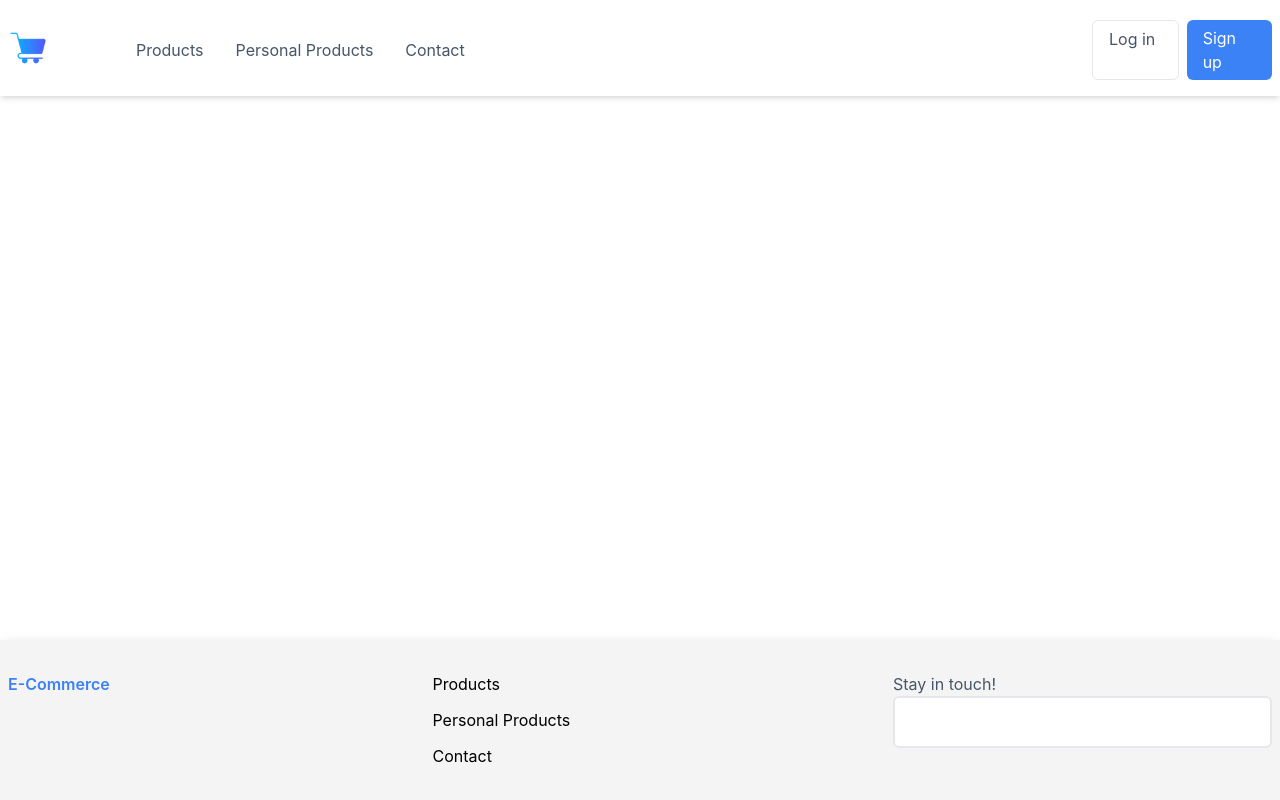
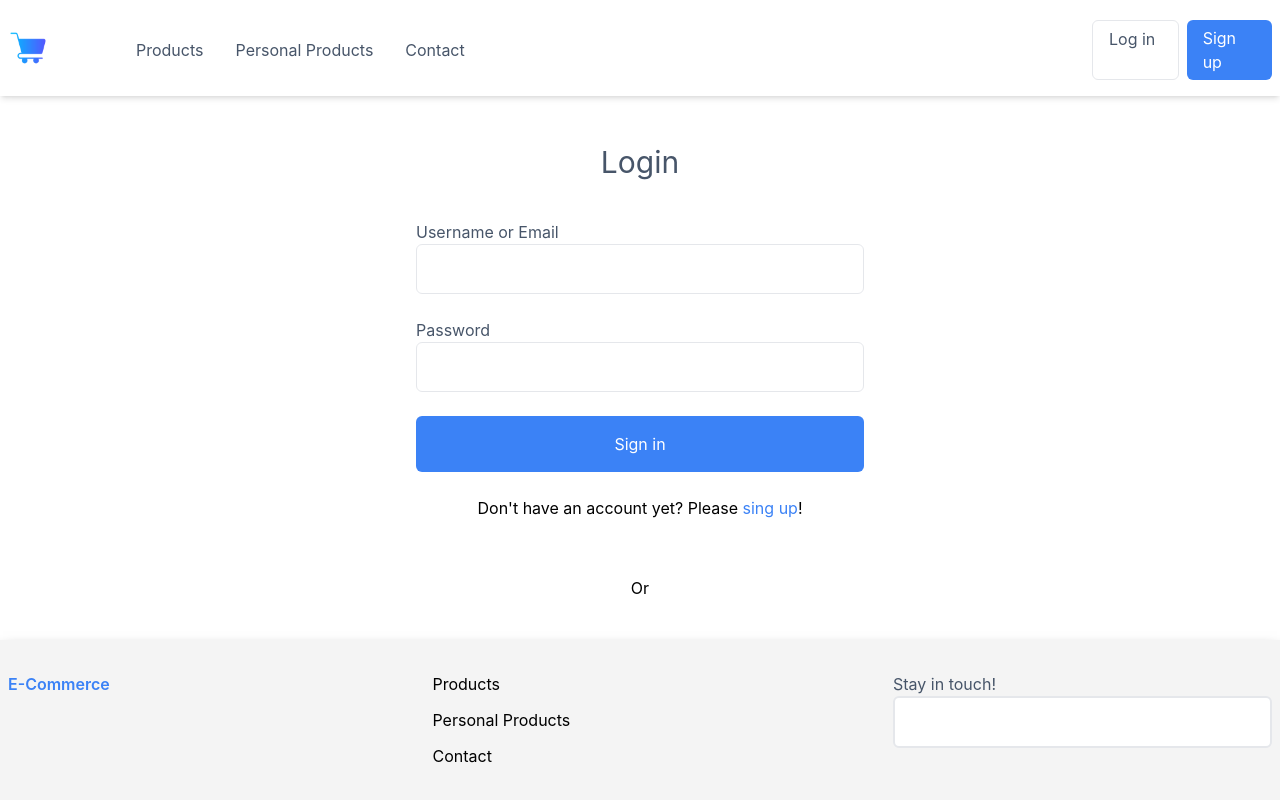
Before and after one commit to lightme-fan/e-commerce, a React (Create React App) app in the folder frontend/: page /login in a window 1280 px wide. Built offline with nearby package versions, Linux system fonts and the light colour scheme; no server answers.

Commit message:
Installed Google auth and started working on the Sign in

```diff
--- a/frontend/package.json
+++ b/frontend/package.json
@@ -7,6 +7,7 @@
     "@fortawesome/free-regular-svg-icons": "^6.6.0",
     "@fortawesome/free-solid-svg-icons": "^6.6.0",
     "@fortawesome/react-fontawesome": "^0.2.2",
+    "@react-oauth/google": "^0.12.1",
     "@testing-library/jest-dom": "^5.17.0",
     "@testing-library/react": "^13.4.0",
     "@testing-library/user-event": "^13.5.0",
--- a/frontend/src/pages/Login.tsx
+++ b/frontend/src/pages/Login.tsx
@@ -1,15 +1,37 @@
-import React, { Fragment } from 'react';
-import { Footer, Header } from '../components';
+import React, { Fragment, useState } from "react";
+import { Footer, Header, Input } from "../components";
+import { Link } from "react-router-dom";
 
+// const clientId = 449035564387-dn7o8dvg5apkf5veso9or1kgqij069df.apps.googleusercontent.com
 const Login = () => {
+  const [authData, setAuthData] = useState("");
+
   return (
     <Fragment>
       <div className={`relative h-[100vh] overflow-y-scroll`}>
         <Header />
+        <main className='mt-[74px] mb-60'>
+          <div className="my-36 max-w-screen-2xl w-full mx-auto px-6">
+            <h2 className='text-center text-3xl my-10 text-slate-600'>Login</h2>
+            <div className="max-w-md m-auto flex flex-col gap-6">
+              <Input type="text" name="username" label="Username or Email" />
+              <Input type="passowrd" name="password" label="Password" />
+              <button className="hover:bg-blue-700 rounded-md bg-blue-500 text-white text-center py-4">
+                Sign in
+              </button>
+              <div className="self-center">
+                Don't have an account yet? Please
+                <Link to={"/signup"} className="text-blue-500 hover:underline"> sing up</Link>!
+              </div>
+              <div className="self-center my-8">Or</div>
+              <div className="self-center">Log in with Google</div>
+            </div>
+          </div>
+        </main>
         <Footer />
       </div>
     </Fragment>
-  )
-}
+  );
+};
 
-export default Login
+export default Login;
```
Also changed, not shown: frontend/src/types/index.ts (+5 -5 lines).
